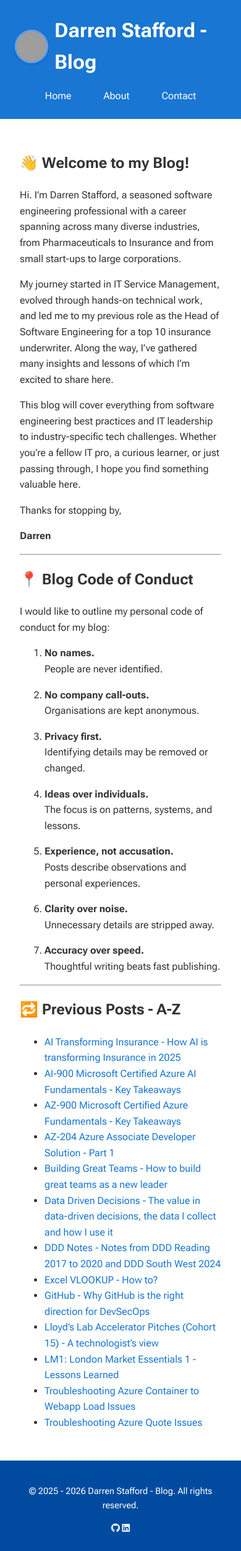
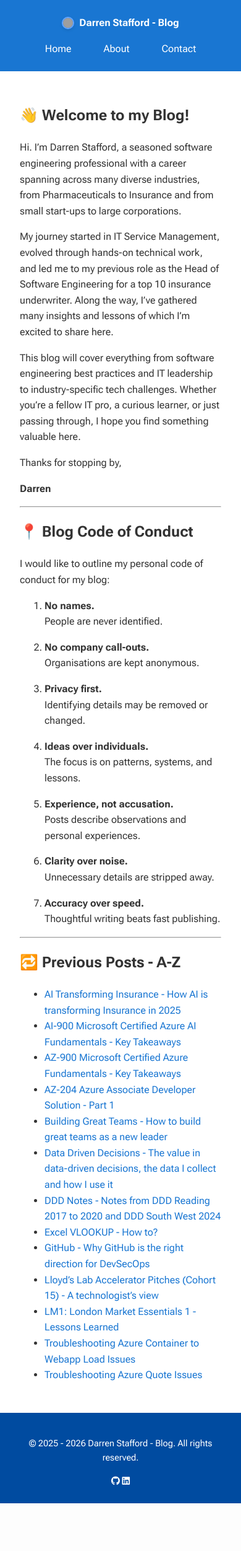
Before and after one commit to dazstaffs/blog, a Jekyll site: the page built from index.md, in a window 390 px wide. Shown: the whole page at 62% size. Built offline with Jekyll 4.4.1, drawn with Linux system fonts in a browser that asks for light colours; after the commit the page ends 2426 px from its top, so only the background shows below that; grey boxes are pictures that could not be loaded.

Commit message:
More style changes to site header.

```diff
--- a/_sass/main.scss
+++ b/_sass/main.scss
@@ -108,13 +108,14 @@ img{
       display: flex;
       align-items: center;
       justify-content: center;
-      gap: 10px;
+      gap: 8px;
+      font-size: 1rem;
     }
 
     h1 img{
       display: inline-block !important;
-      width: 50px;
-      height: 50px;
+      height: 1rem;
+      width: 1rem;
       border-radius: 50%;
       border: 2px solid $primary-light;
       box-shadow: $shadow;
```
